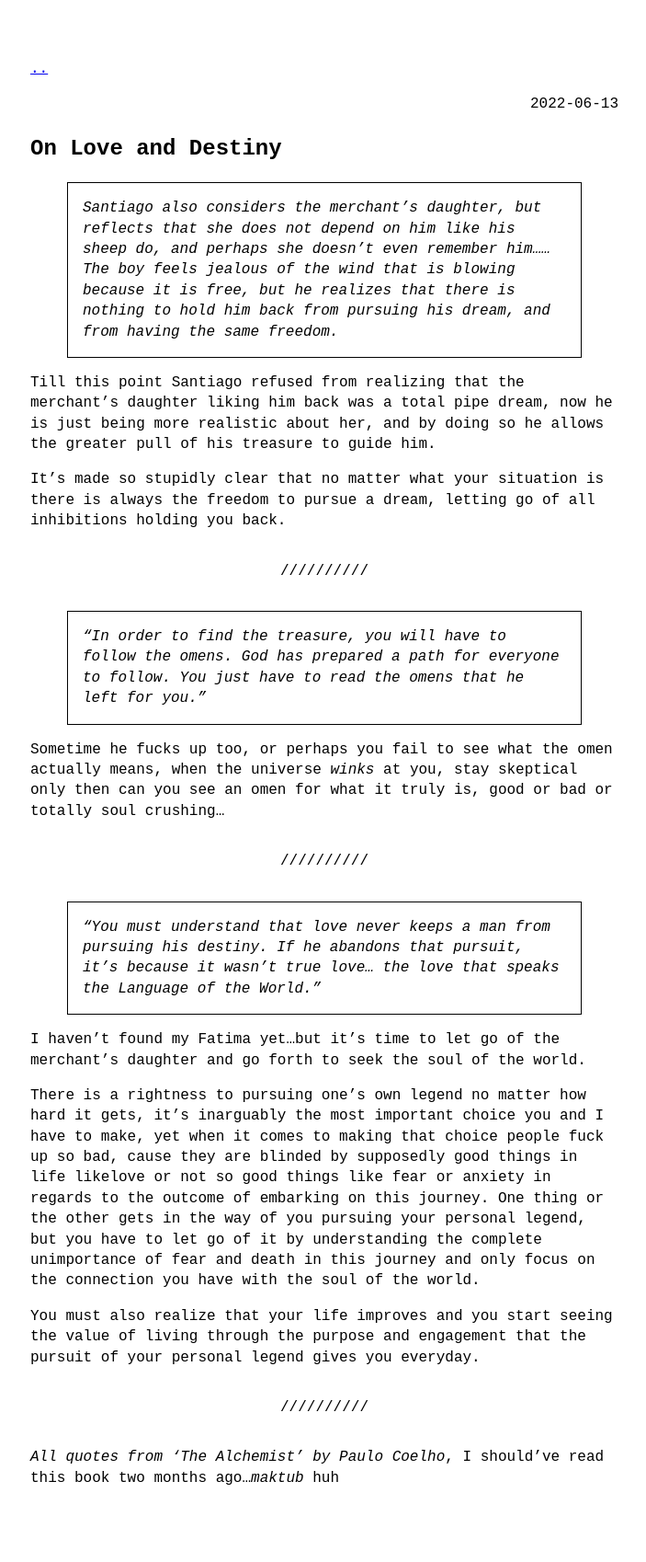
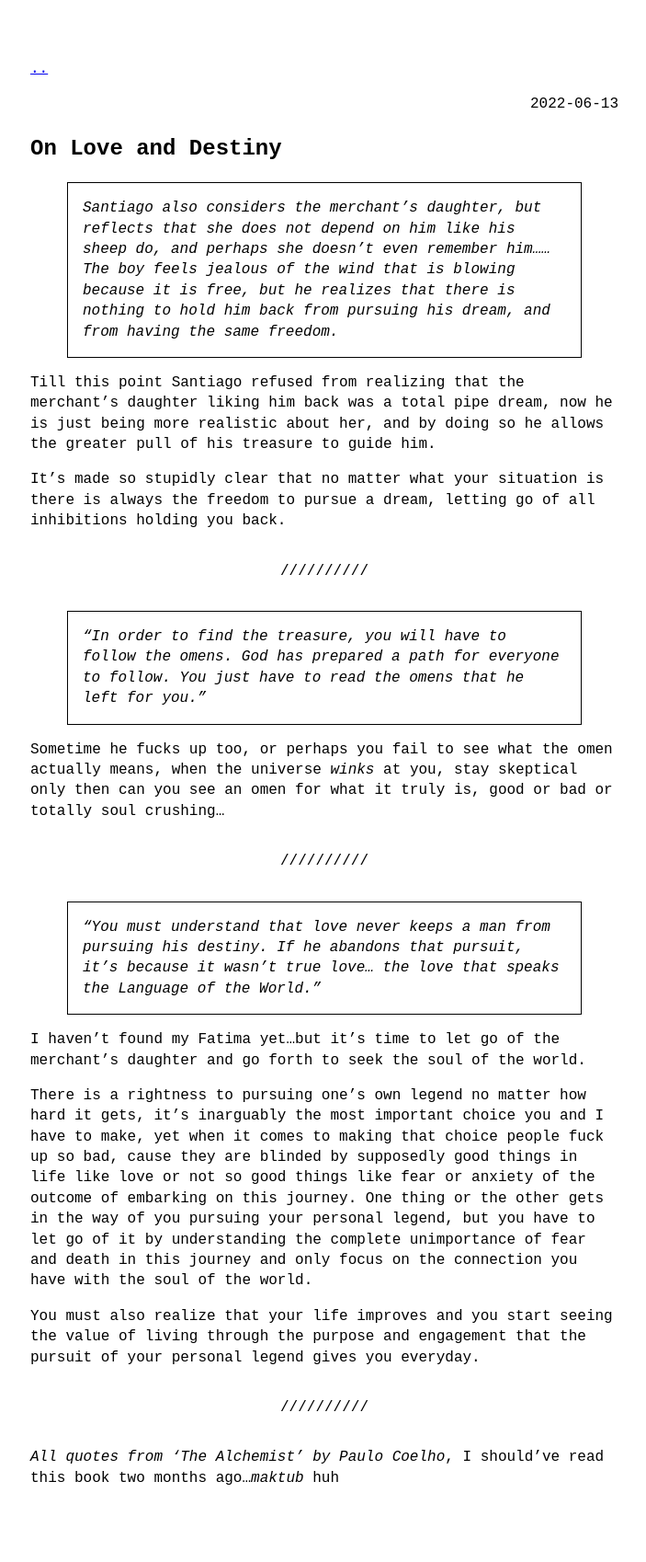
Before and after one commit to jkr1sh/blog, a Jekyll site: the page built from _posts/2022-06-13-love-and-destiny.md, in a window 1280 px wide. Shown: the whole page at 92% size, without its empty margins (287-990 px from the left). Built offline with Jekyll 4.4.1, drawn with Linux system fonts in a browser that asks for light colours.

Commit message:
upd post && ipd home

```diff
--- a/_data/menu.yml
+++ b/_data/menu.yml
@@ -1,6 +1,9 @@
 entries:
   - title: On Love and Destiny
     url: love-and-destiny
+
+  - title: Archive
+    url: archive
 
   - title: info
     entries:
--- a/_posts/2022-06-13-love-and-destiny.md
+++ b/_posts/2022-06-13-love-and-destiny.md
@@ -21,7 +21,7 @@ Sometime he fucks up too, or perhaps you fail to see what the omen actually mean
 
 I haven't found my Fatima yet...but it's time to let go of the merchant's daughter and go forth to seek the soul of the world.
 
-There is a rightness to pursuing one's own legend no matter how hard it gets, it's inarguably the most important choice you and I have to make, yet when it comes to making that choice people fuck up so bad, cause they are blinded by supposedly good things in life likelove or not so good things like fear or anxiety in regards to the outcome of embarking on this journey. One thing or the other gets in the way of you pursuing your personal legend, but you have to let go of it by understanding the complete unimportance of fear and death in this journey and only focus on the connection you have with the soul of the world.
+There is a rightness to pursuing one's own legend no matter how hard it gets, it's inarguably the most important choice you and I have to make, yet when it comes to making that choice people fuck up so bad, cause they are blinded by supposedly good things in life like love or not so good things like fear or anxiety of the outcome of embarking on this journey. One thing or the other gets in the way of you pursuing your personal legend, but you have to let go of it by understanding the complete unimportance of fear and death in this journey and only focus on the connection you have with the soul of the world.
 
 You must also realize that your life improves and you start seeing the value of living through the purpose and engagement that the pursuit of your personal legend gives you everyday.
 
```
